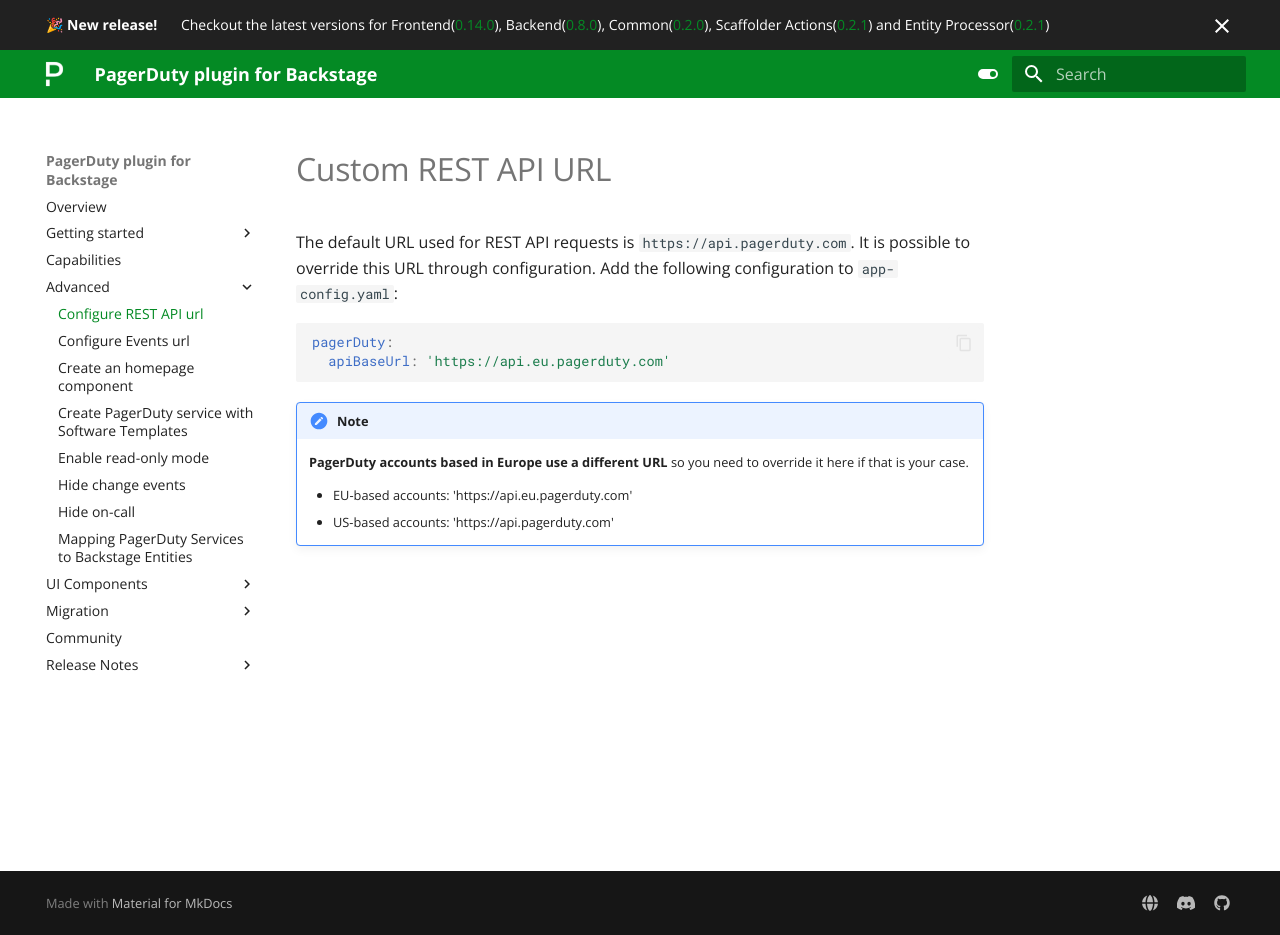
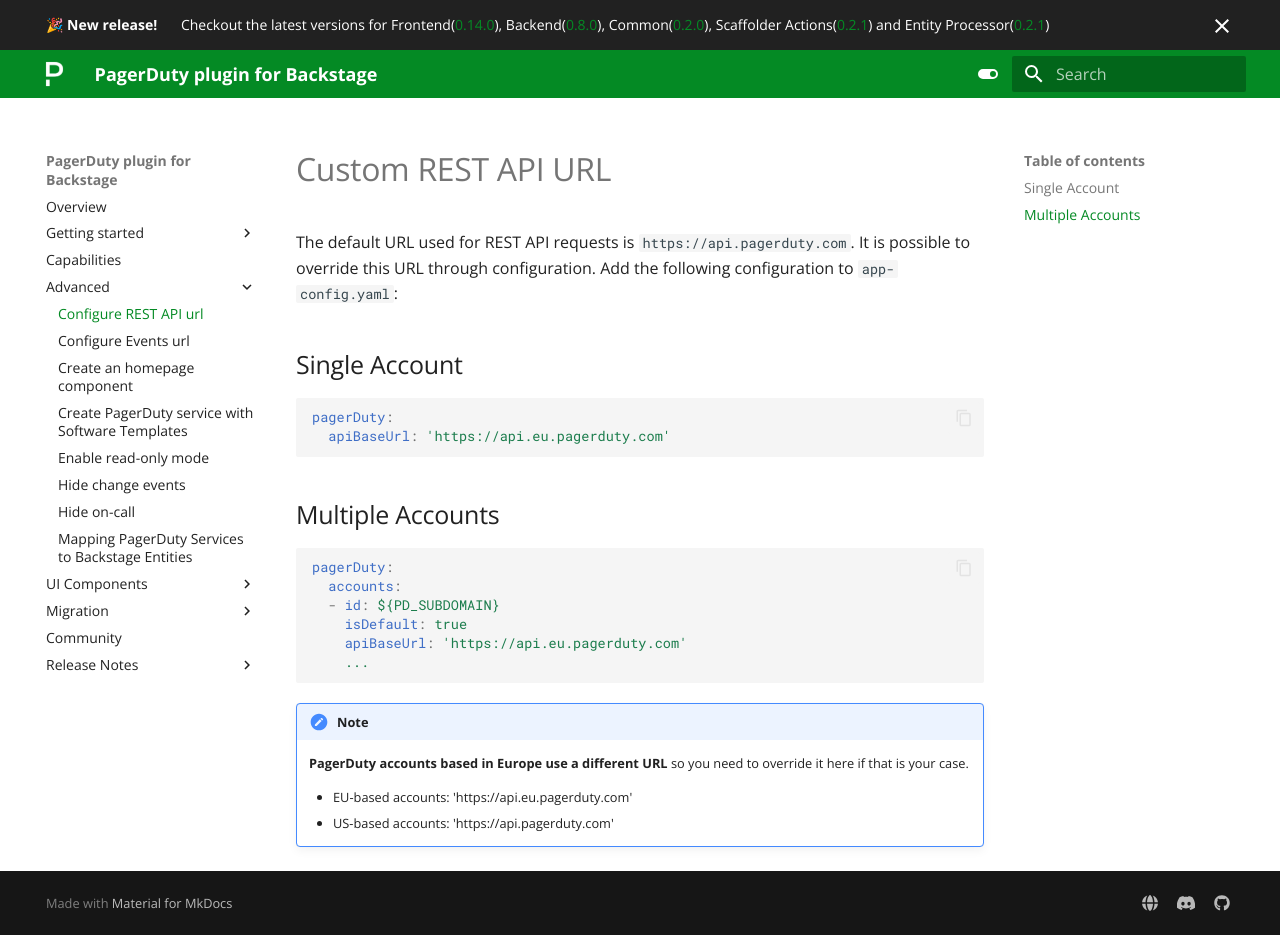
Before and after one commit to PagerDuty/backstage-plugin-docs, an MkDocs documentation site: the page built from docs/advanced/configure-api-url.md, in a window 1280 px wide and 935 px high. Built offline with MkDocs 1.6.1 and Material for MkDocs 9.7.7, drawn with Linux system fonts in a browser that asks for light colours.

Commit message:
docs: updating existing information to support multi-account
Signed-off-by: Tiago Barbosa <tbarbos@hotmail.com>

````diff
--- a/docs/advanced/configure-api-url.md
+++ b/docs/advanced/configure-api-url.md
@@ -2,9 +2,22 @@
 
 The default URL used for REST API requests is `https://api.pagerduty.com`. It is possible to override this URL through configuration. Add the following configuration to `app-config.yaml`:
 
+## Single Account
+
 ```yaml
 pagerDuty:
   apiBaseUrl: 'https://api.eu.pagerduty.com'
+```
+
+## Multiple Accounts
+
+```yaml
+pagerDuty:
+  accounts:
+  - id: ${PD_SUBDOMAIN}
+    isDefault: true
+    apiBaseUrl: 'https://api.eu.pagerduty.com'
+    ...
 ```
 
 !!! note
````
Also changed, not shown: docs/advanced/configure-events-url.md (+13 -0 lines), docs/advanced/create-service-software-template.md (+5 -3 lines), docs/release-notes/common.md (+2 -0 lines).
